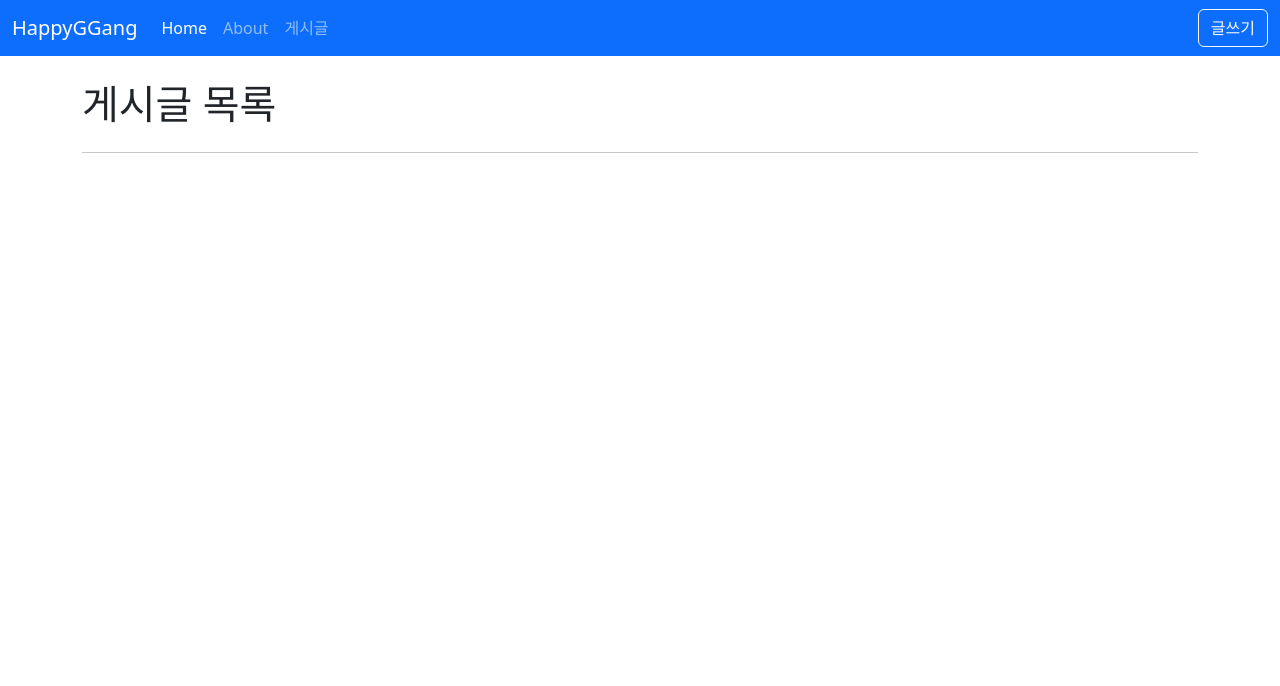
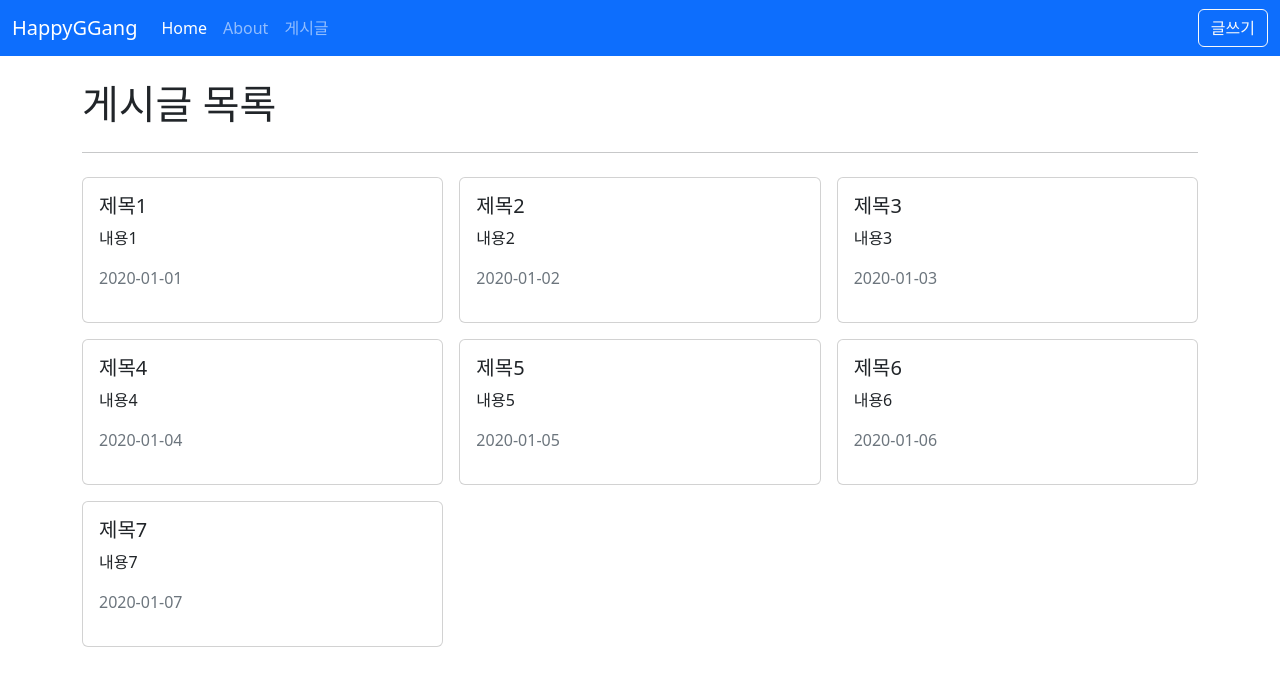
Before and after one commit to happyGGang/vue3-posts, a Vue app: page /posts in a window 1280 px wide. Shown: the top 686 px of the page. Built offline with nearby package versions, Linux system fonts and the light colour scheme.

Commit message:
[update] postList api 세팅

```diff
--- /dev/null
+++ b/src/api/posts.js
@@ -0,0 +1,13 @@
+const posts = [
+	{ id: 1, title: '제목1', content: '내용1', createdAt: '2020-01-01' },
+	{ id: 2, title: '제목2', content: '내용2', createdAt: '2020-01-02' },
+	{ id: 3, title: '제목3', content: '내용3', createdAt: '2020-01-03' },
+	{ id: 4, title: '제목4', content: '내용4', createdAt: '2020-01-04' },
+	{ id: 5, title: '제목5', content: '내용5', createdAt: '2020-01-05' },
+	{ id: 6, title: '제목6', content: '내용6', createdAt: '2020-01-06' },
+	{ id: 7, title: '제목7', content: '내용7', createdAt: '2020-01-07' },
+];
+
+export function getPosts() {
+	return posts;
+}
--- /dev/null
+++ b/src/components/posts/PostItem.vue
@@ -0,0 +1,32 @@
+<template>
+	<div class="card">
+		<div class="card-body">
+			<h5 class="card-title">{{ title }}</h5>
+			<p class="card-text">
+				{{ content }}
+			</p>
+			<p class="text-muted">
+				{{ createdAt }}
+			</p>
+		</div>
+	</div>
+</template>
+
+<script setup>
+defineProps({
+	title: {
+		type: String,
+		required: true,
+	},
+	content: {
+		type: String,
+		required: true,
+	},
+	createdAt: {
+		type: [Number, String, Date],
+		required: true,
+	},
+});
+</script>
+
+<style lang="scss" scoped></style>
--- a/src/views/posts/PostListView.vue
+++ b/src/views/posts/PostListView.vue
@@ -2,9 +2,36 @@
 	<div>
 		<h1>게시글 목록</h1>
 		<hr class="my-4" />
+		<div class="row g-3">
+			<div v-for="post in posts" :key="post.id" class="col-4">
+				<PostItem
+					:title="post.title"
+					:content="post.content"
+					:created-at="post.createdAt"
+					@click="goPage(post.id)"
+				></PostItem>
+			</div>
+		</div>
 	</div>
 </template>
 
-<script setup></script>
+<script setup>
+import PostItem from '@/components/posts/PostItem.vue';
+import { getPosts } from '@/api/posts.js';
+import { ref } from 'vue';
+import { useRouter } from 'vue-router';
+
+const router = useRouter();
+const posts = ref([]);
+
+const fetchPosts = () => {
+	posts.value = getPosts();
+};
+fetchPosts();
+
+const goPage = id => {
+	router.push(`/posts/${id}`);
+};
+</script>
 
 <style lang="scss" scoped></style>
```
